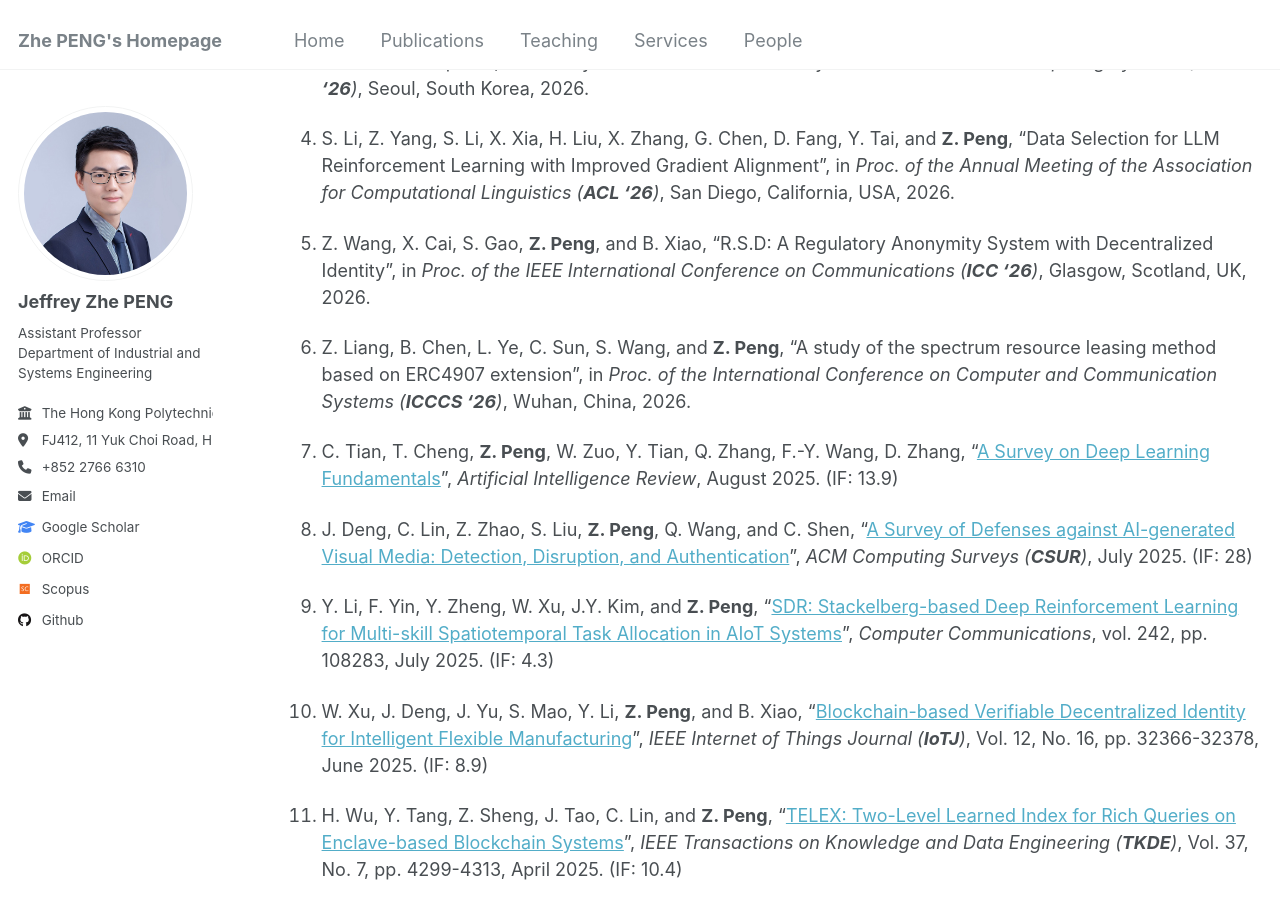
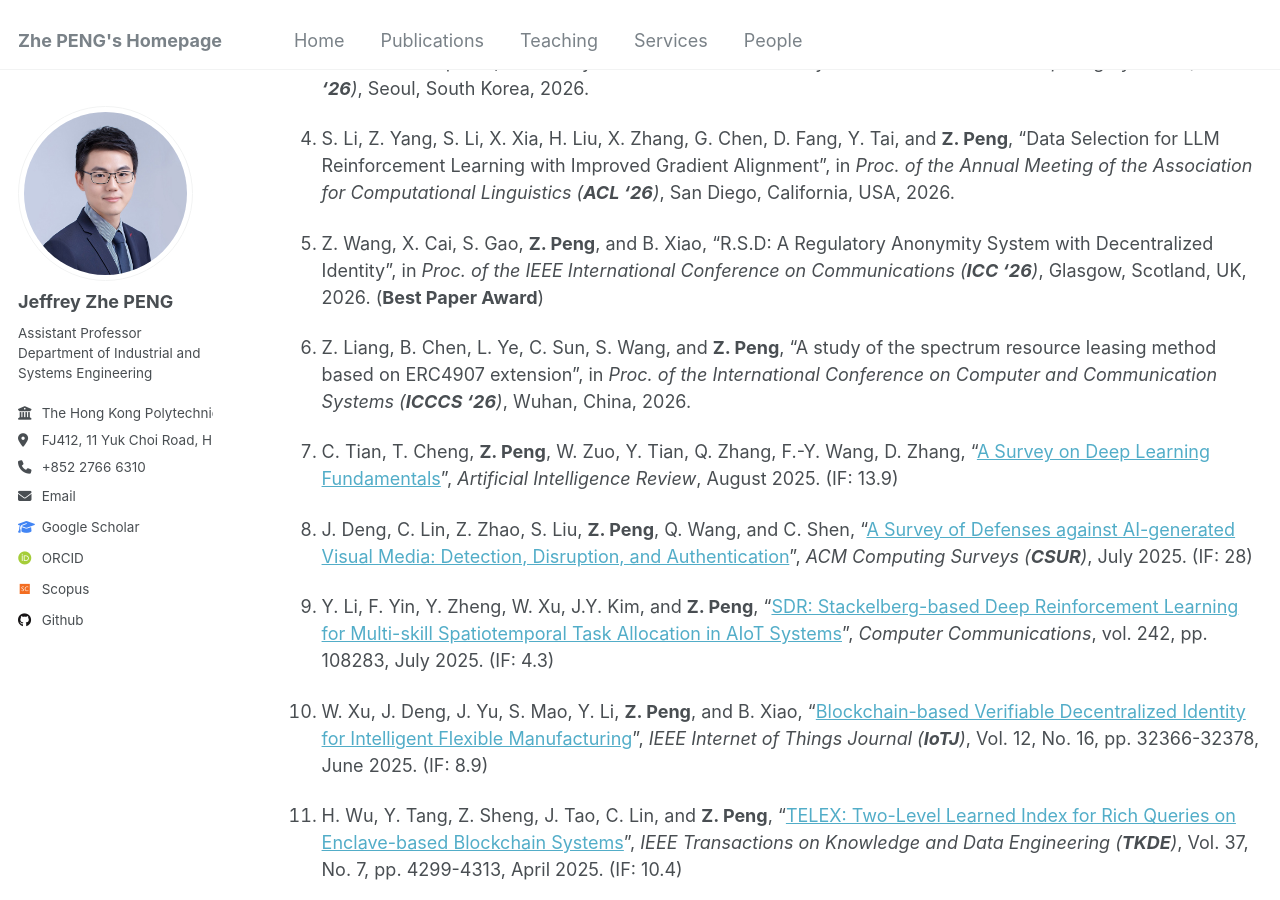
Before and after one commit to PENG-Zhe/peng-zhe.github.io, a Jekyll site: the page built from _pages/publications.md, in a window 1280 px wide and 900 px high, scrolled down 313 px. Built offline with Jekyll 4.4.1, drawn with Linux system fonts in a browser that asks for light colours; some web fonts are replaced.

Commit message:
Update publications.md

```diff
--- a/_pages/publications.md
+++ b/_pages/publications.md
@@ -11,7 +11,7 @@ layout: archive
 
 1. S. Li, Z. Yang, S. Li, X. Xia, H. Liu, X. Zhang, G. Chen, D. Fang, Y. Tai, and **Z. Peng**, "Data Selection for LLM Reinforcement Learning with Improved Gradient Alignment", in _Proc. of the Annual Meeting of the Association for Computational Linguistics (**ACL '26**)_, San Diego, California, USA, 2026.
 
-1. Z. Wang, X. Cai, S. Gao, **Z. Peng**, and B. Xiao, "R.S.D: A Regulatory Anonymity System with Decentralized Identity", in _Proc. of the IEEE International Conference on Communications (**ICC '26**)_, Glasgow, Scotland, UK, 2026.
+1. Z. Wang, X. Cai, S. Gao, **Z. Peng**, and B. Xiao, "R.S.D: A Regulatory Anonymity System with Decentralized Identity", in _Proc. of the IEEE International Conference on Communications (**ICC '26**)_, Glasgow, Scotland, UK, 2026. (**Best Paper Award**)
 
 1. Z. Liang, B. Chen, L. Ye, C. Sun, S. Wang, and **Z. Peng**, "A study of the spectrum resource leasing method based on ERC4907 extension", in _Proc. of the International Conference on Computer and Communication Systems (**ICCCS '26**)_, Wuhan, China, 2026.
 
```
